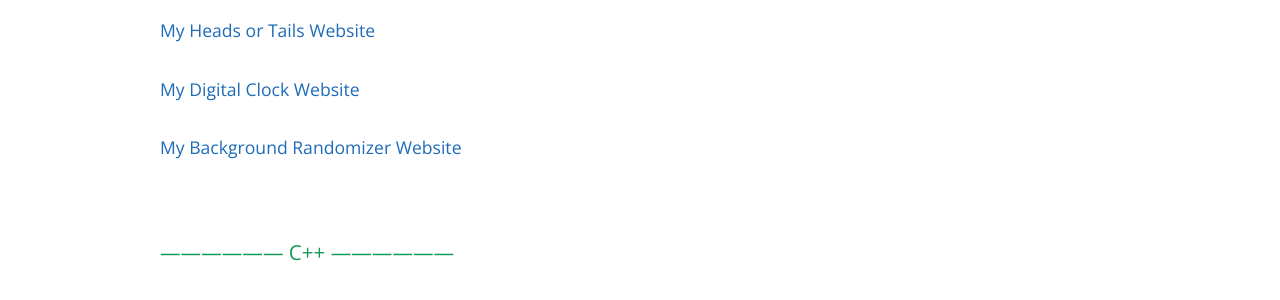
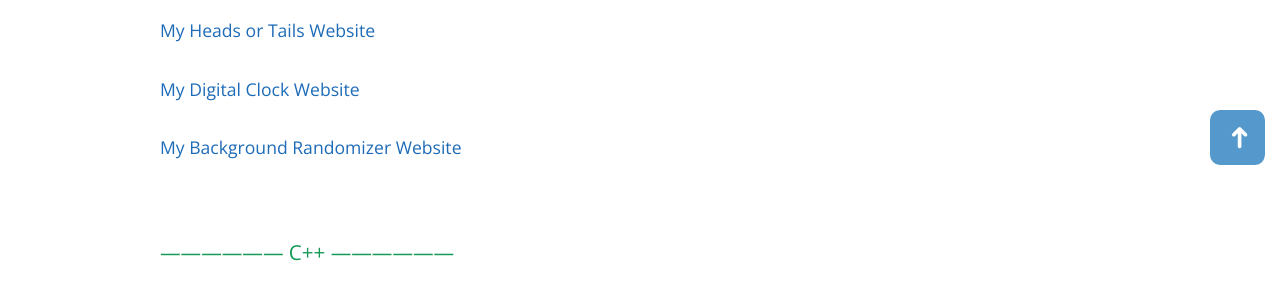
Before and after one commit to PouletEnSlip/pouletenslip.github.io, a Jekyll site: the page built from index.md, in a window 1280 px wide. Shown: the part 720-1020 px from the top of the page. Built offline with Jekyll 4.4.1, drawn with Linux system fonts in a browser that asks for light colours; comment, search, counter and statistics services are not loaded; our own code applies the rules of GitHub Pages for plain Markdown files.

Commit message:
Update style.scss

```diff
--- a/assets/css/style.scss
+++ b/assets/css/style.scss
@@ -58,7 +58,7 @@ input[type=checkbox]:checked:after {
 #btnTop {
 	position: fixed;
 	bottom: 15px;
-	right: -100px;
+	right: 15px;
 	width: 55px;
 	height: 55px;
 	font-size: 30px;
```
